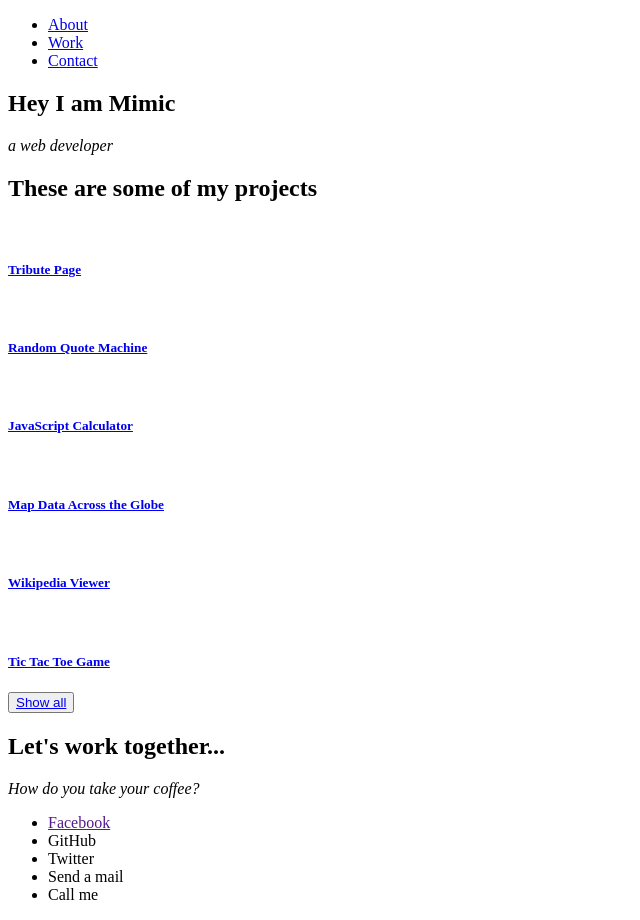
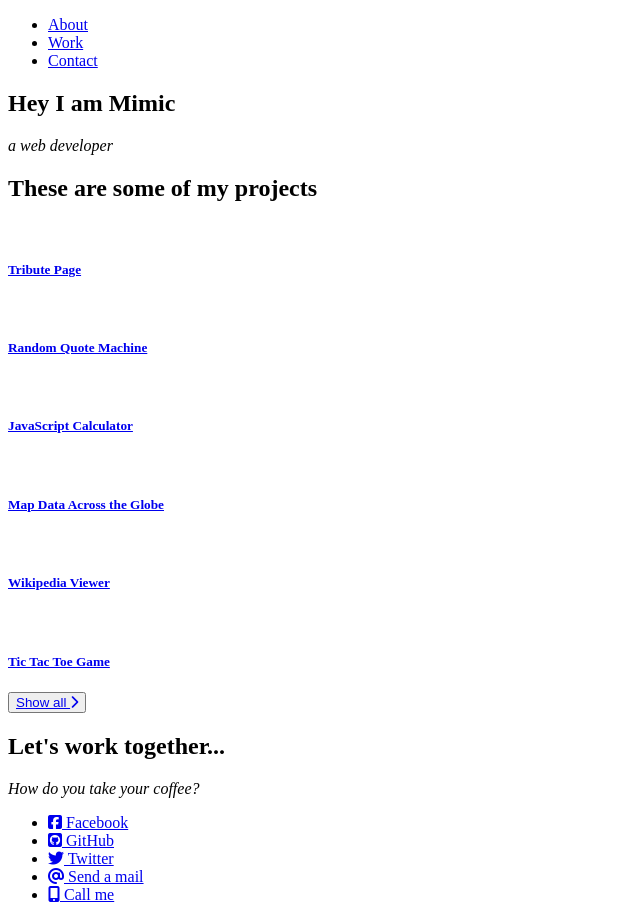
Before and after one commit to luyvannda/personal-portfolio-webpage, a plain HTML site: page index.html in a window 1280 px wide. Shown: the whole page, without its empty margins (0-640 px from the left). Drawn offline with Linux system fonts and the light colour scheme.

Commit message:
add social icons and address link to contacts

```diff
--- a/index.html
+++ b/index.html
@@ -6,6 +6,8 @@
   <meta name="viewport" content="width=device-width, initial-scale=1.0">
   <title>Personal Portfolio</title>
   <link rel="stylesheet" href="css/styles.css">
+  <script src="https://kit.fontawesome.com/0aabedd558.js"
+    crossorigin="anonymous"></script>
 </head>
 
 <body>
@@ -75,7 +77,8 @@
     </div>
 
     <button>
-      <a href="https://codepen.io/FreeCodeCamp/" target="_blank">Show all</a>
+      <a href="https://codepen.io/FreeCodeCamp/" target="_blank">
+        Show all <i class="fa-solid fa-chevron-right"></i></a>
     </button>
   </section>
 
@@ -83,11 +86,17 @@
     <h2>Let's work together...</h2>
     <i>How do you take your coffee?</i>
     <ul>
-      <li><a href="">Facebook</a></li>
-      <li><a>GitHub</a></li>
-      <li><a>Twitter</a></li>
-      <li><a>Send a mail</a></li>
-      <li><a>Call me</a></li>
+      <li><a href="https://www.facebook.com/lvannda/">
+          <i class="fa-brands fa-square-facebook"></i> Facebook</a>
+      </li>
+      <li><a href="https://github.com/luyvannda">
+          <i class="fa-brands fa-square-github"></i> GitHub</a></li>
+      <li><a href="https://twitter.com/LVannda087">
+          <i class="fa-brands fa-twitter"></i> Twitter</a></li>
+      <li><a href="mailto:luyvannda@gmail.com">
+          <i class="fa-solid fa-at"></i> Send a mail</a></li>
+      <li><a href="tel:+85577697586">
+          <i class="fa-solid fa-mobile-screen-button"></i> Call me</a></li>
     </ul>
   </section>
 </body>
```
